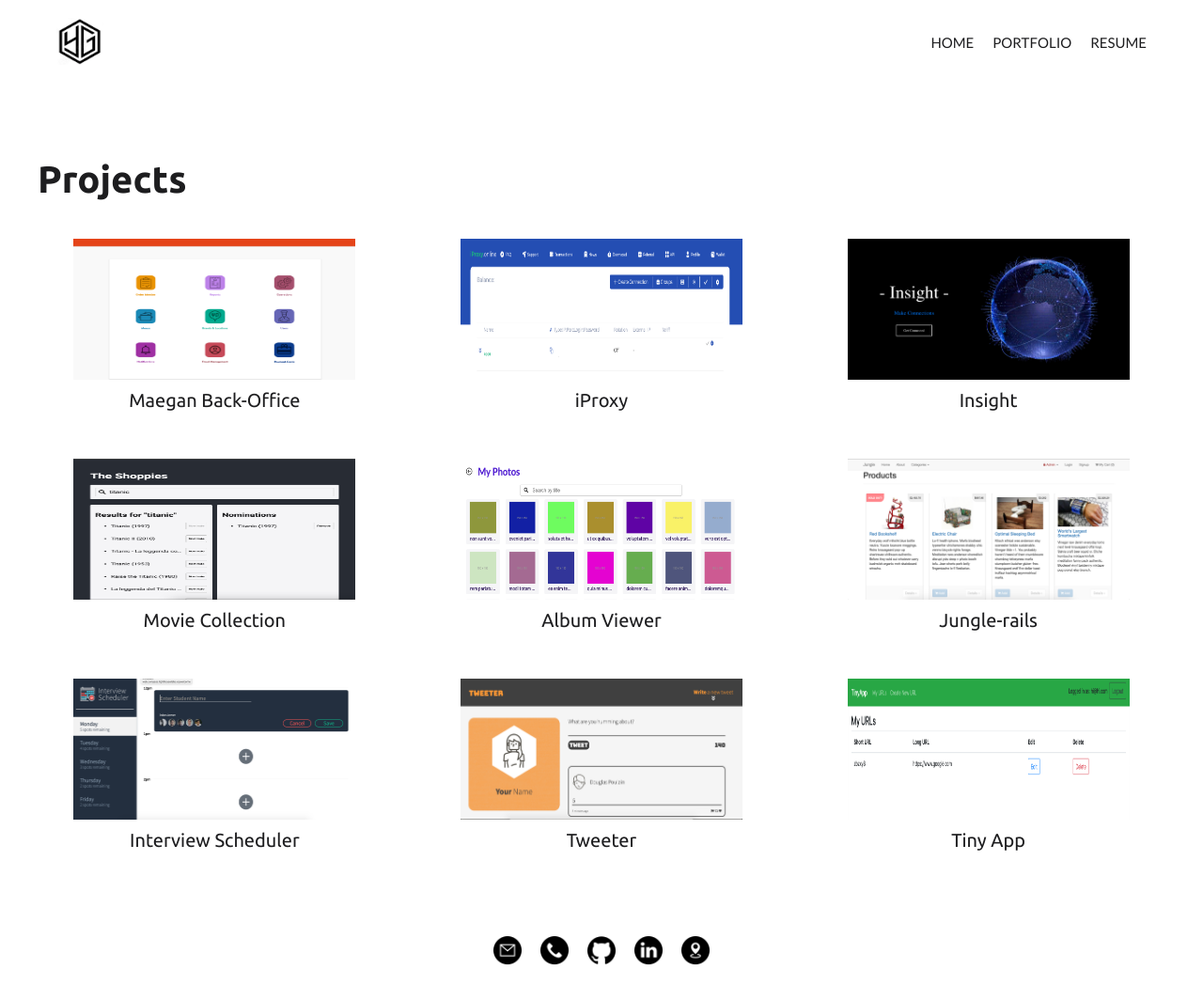
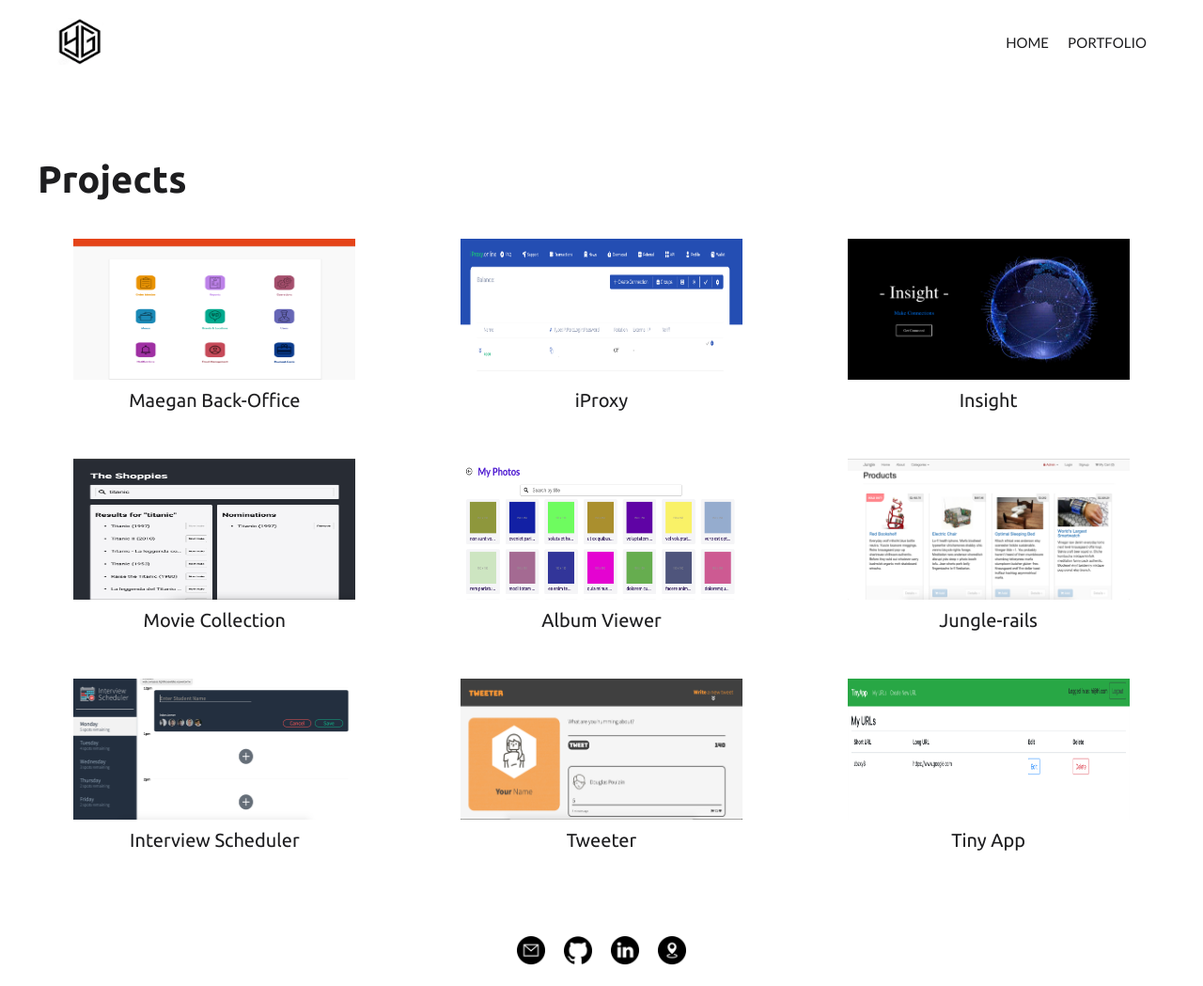
Before and after one commit to gybubest/portfolio, a React (Create React App) app: page /portfolio in a window 1280 px wide. Shown: the whole page at 94% size. Built offline with nearby package versions, Linux system fonts and the light colour scheme.

Commit message:
Remove temporarily

```diff
--- a/src/assets/contactInfo.js
+++ b/src/assets/contactInfo.js
@@ -6,7 +6,7 @@ import emailIcon from '../assets/icons/email.png';
 
 const contactInfo = {
   phone: {
-    value: '+16477646662',
+    // value: '+16477646662',
     icon: phoneIcon,
     alt: 'Phone number',
     title: 'Copy Phone Number'
--- a/src/components/About.jsx
+++ b/src/components/About.jsx
@@ -8,7 +8,7 @@ const About = () => {
   const skillsIHave = Object.keys(technologies).map((t, i) => {
     return (
       <div key={i}>
-        <img src={technologies[t]}/>
+        <img src={technologies[t]} alt={t}/>
         <span>{t}</span>
       </div>
     )
--- a/src/components/Portfolio.jsx
+++ b/src/components/Portfolio.jsx
@@ -9,7 +9,7 @@ const Portfolio = () => {
     const {title, snapshots} = projects?.[key];
     return (
       <Link to={`${url}/${key}`} key={i}>
-        <img src={snapshots?.[0]}/>
+        <img src={snapshots?.[0]} alt={`screenshot ${i}`}/>
         <span>{title}</span>
       </Link>
     )
--- a/src/components/Project.jsx
+++ b/src/components/Project.jsx
@@ -7,7 +7,7 @@ const Project = (props) => {
   const { title, description, tech, link, snapshots } = props.portfolio?.[id];
   const pictures = snapshots?.map((snapshot, i) => {
     return (
-      <img key={i} src={snapshot}/>
+      <img key={i} src={snapshot} alt={`screenshot ${i}`}/>
     )
   })
 
@@ -16,7 +16,7 @@ const Project = (props) => {
       <Title>
         <span>{title}</span>
         {link && <a href={link} target="_blank" rel="noreferrer">
-          <img src={weblink}/>
+          <img src={weblink} alt={'Link'}/>
         </a>}
       </Title>
       <p>{description}</p>
--- a/src/components/common/Contact.jsx
+++ b/src/components/common/Contact.jsx
@@ -4,7 +4,7 @@ import contactInfo from '../../assets/contactInfo';
 
 const Contact = () => {
   const [copied, setCopied] = useState(false);
-  const { phone, email, github, linkedIn, location } = contactInfo;
+  const { email, github, linkedIn, location } = contactInfo;
 
   useEffect(() => {
     setTimeout(() => {
@@ -24,7 +24,7 @@ const Contact = () => {
       </CopyMessage>
       <SocialMedia>
         <CopyContact onClick={() => copyToClipBoard(email.value)}><SMIcons src={email.icon} alt={email.alt} title={email.title}></SMIcons></CopyContact>
-        <CopyContact onClick={() => copyToClipBoard(phone.value)}><SMIcons src={phone.icon} alt={phone.alt} title={phone.title}></SMIcons></CopyContact>
+        {/*<CopyContact onClick={() => copyToClipBoard(phone.value)}><SMIcons src={phone.icon} alt={phone.alt} title={phone.title}></SMIcons></CopyContact>*/}
         <a href={github.value} target="_blank" rel="noreferrer"><SMIcons src={github.icon} alt={github.alt} title={github.title}></SMIcons></a>
         <a href={linkedIn.value} target="_blank" rel="noreferrer"><SMIcons src={linkedIn.icon} alt={linkedIn.alt} title={linkedIn.title}></SMIcons></a>
         <a href={location.value} target="_blank" rel="noreferrer"><SMIcons src={location.icon} alt={location.alt} title={location.title} lastIcon></SMIcons></a>
--- a/src/components/common/NavBar.jsx
+++ b/src/components/common/NavBar.jsx
@@ -15,7 +15,7 @@ const NavBar = () => {
           <Links>
             <Link to={'/'}>HOME</Link>
             <Link to={'/portfolio'}>PORTFOLIO</Link>
-            <a href={'https://resume.creddle.io/resume/dmn2na5o6bs'} target="_blank" rel="noreferrer">RESUME</a>
+            {/*<a href={'https://resume.creddle.io/resume/dmn2na5o6bs'} target="_blank" rel="noreferrer">RESUME</a>*/}
           </Links>
         </Navigation>
     </Wrapper>
```
